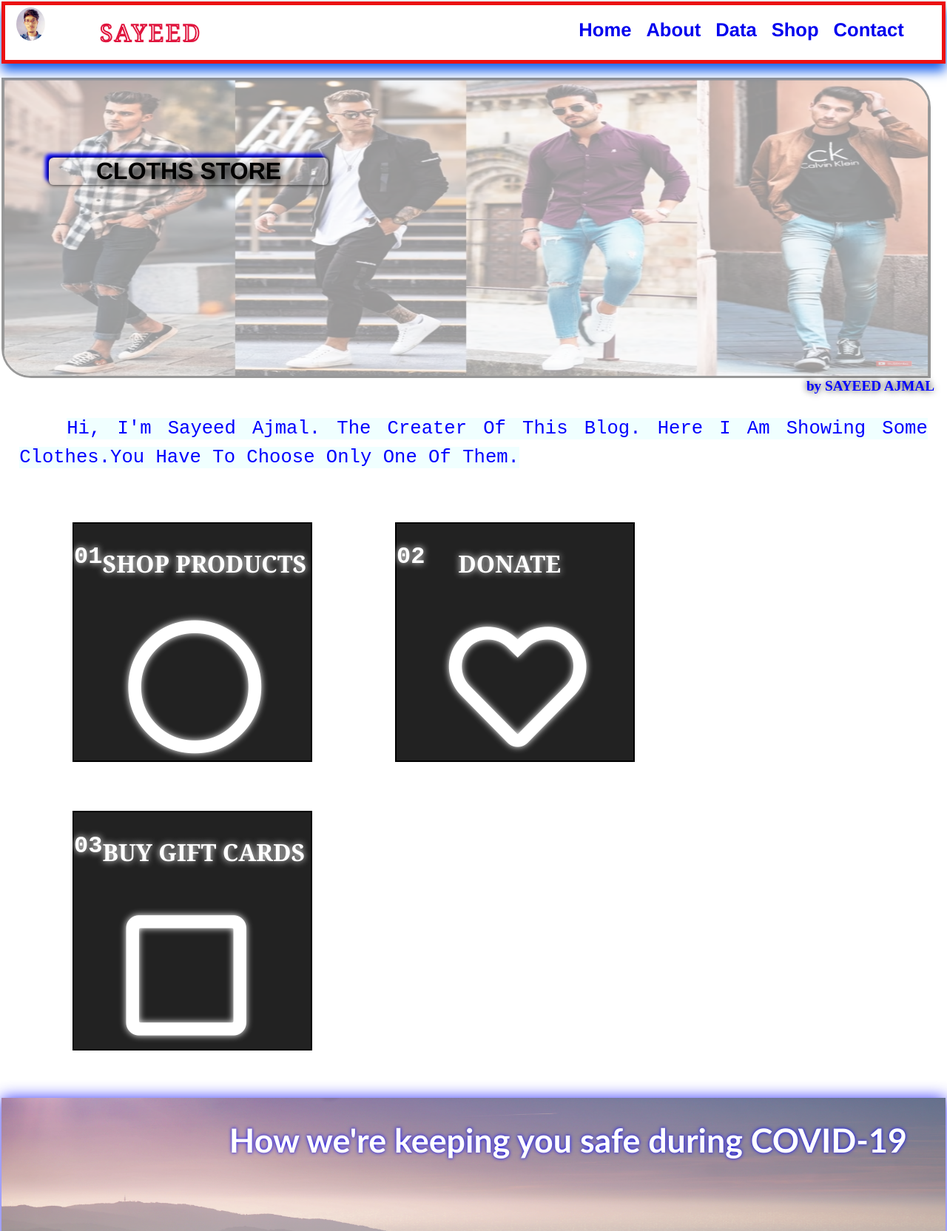
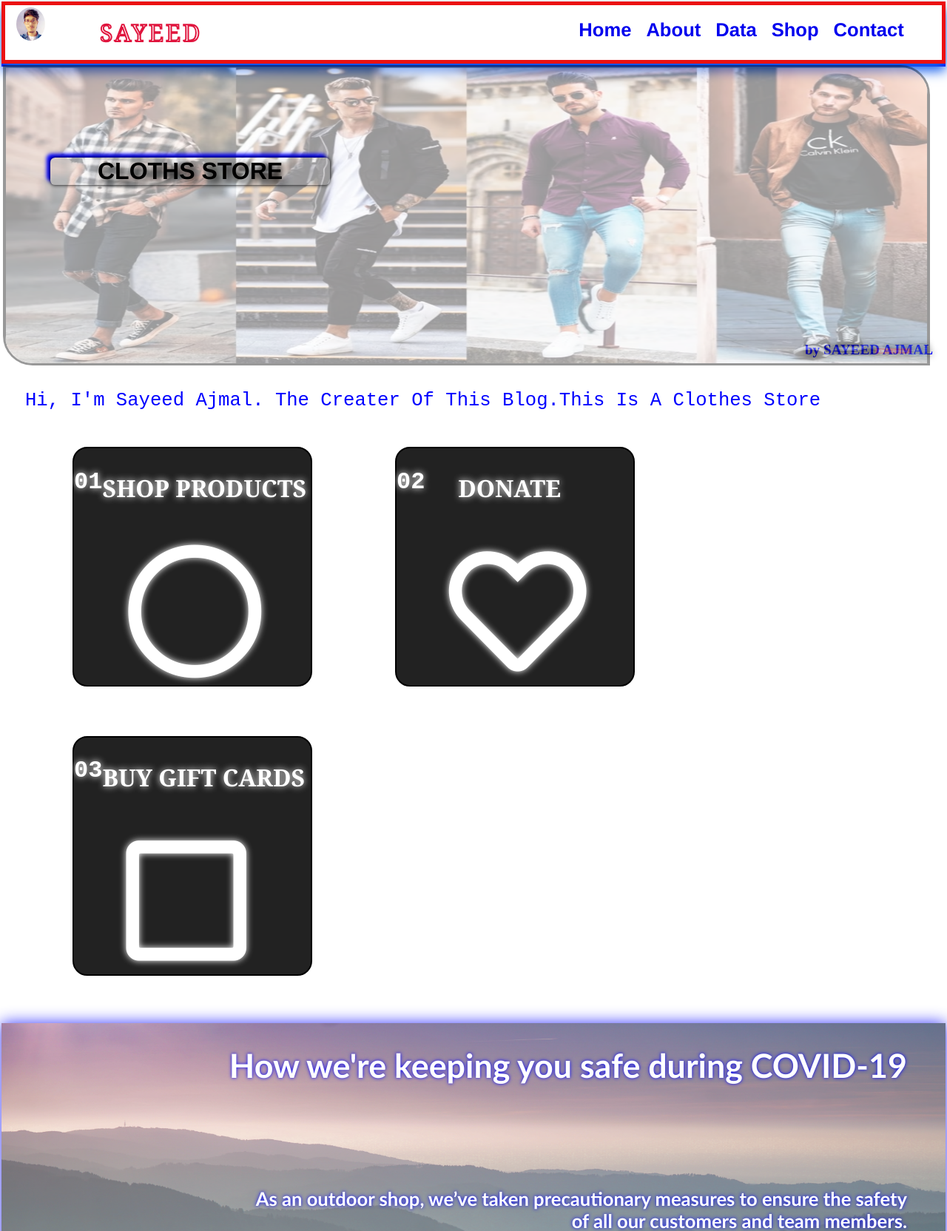
Before and after one commit to sayeedajmal/Mentorship-Sayeed, a PHP site: page /Main.php in a window 1280 px wide; the page is wider, and only the part inside the window is pictured. Shown: the top 1664 px of that part at 74% size. Run offline with PHP 8.4, Linux system fonts and the light colour scheme; some libraries are stand-ins or nearby versions.

Commit message:
fixed updates

```diff
--- a/CSS/header.css
+++ b/CSS/header.css
@@ -4,6 +4,10 @@ body {
 }
 html {
   font-size: 4rem;
+}
+header {
+  border: 2px solid blue;
+  height: 0rem;
 }
 .fas {
   color: black;
@@ -31,11 +35,12 @@ html {
   position: relative;
 }
 .mobile_navbar_dropdown {
-  background-color: rgb(50, 28, 248);
+  background-color: black;
   position: fixed;
-  top: 0.8rem;
+  top: 1.5rem;
   opacity: 0;
   width: 100vw;
+  color: white;
   transform: scale(0.3);
   transform-origin: top right;
   transition: transform 0.4s, opacity 0.2s;
@@ -47,6 +52,19 @@ html {
 .mobile_navbar_dropdown > ul {
   list-style-type: none;
   padding: 8px 0px;
+  color: white;
+  margin-top: 75%;
+}
+.mobile_navbar_dropdown > ul > li {
+  color: white;
+  font-size: 1rem;
+  padding-bottom: 0.5rem;
+}
+.mobile_navbar_dropdown > ul > li > a {
+  text-decoration: none;
+}
+.mobile_navbar_dropdown > ul > li > a:visited {
+  color: white;
 }
 .mobile_navbar_item:hover .mobile_navbar_dropdown {
   opacity: 1;
--- a/CSS/mainpage.css
+++ b/CSS/mainpage.css
@@ -24,7 +24,7 @@ header > img {
   border-radius: 0px 40px 0px 40px;
   display: block;
   float: left;
-  margin-bottom: 1rem;
+  margin-bottom: 0.5rem;
 }
 header > h1 {
   top: 3rem;
@@ -43,36 +43,28 @@ header > h1 {
 }
 
 header > h3 {
-  display: block;
-  position: relative;
-  text-align: right;
   font-size: 0.3rem;
-  top: -1rem;
   padding-right: 15px;
   color: blue;
   text-shadow: 0px 0px 10px black;
+  margin-top: -1rem;
+  float: right;
 }
 .container {
-  padding: 5px;
+  height: 3rem;
+  margin-top: 5rem;
+  margin-bottom: 0.5rem;
+}
+.container > text {
+  line-height: 0.5rem;
+  color: blue;
+  font-family: "Courier New", Courier, monospace;
+  text-transform: capitalize;
+  font-size: 0.4rem;
+  margin-right: 0.5rem;
+  margin-left: 0.5rem;
+  margin-top: -0.5rem;
   display: block;
-  position: relative;
-  top: -60px;
-  font-family: "Courier New", Courier, monospace;
-  line-height: 0.4rem;
-  font-size: 0.5rem;
-  text-align: justify;
-  text-justify: inter-word;
-  margin-left: 0.3rem;
-  margin-right: 0.3rem;
-}
-
-.container > text {
-  line-height: 0.6rem;
-  color: blue;
-  text-transform: capitalize;
-  background-color: azure;
-  font-size: 0.4rem;
-  margin: 1rem;
 }
 .center {
   display: block;
@@ -98,23 +90,9 @@ header > h3 {
   margin-bottom: 1rem;
   color: white;
   background-color: #222;
+  border-radius: 20px;
 }
-/* .first_product:hover,
-.second_product:hover,
-.third_product:hover {
-  display: block;
-  height: 5rem;
-  width: 5rem;
-  border: 2px solid black;
-  margin-left: auto;
-  margin-right: auto;
-  margin-bottom: 1rem;
-  color: white;
-  background-color: #222;
-  box-shadow: 0px 0px 20px blue;
-  border-radius: 20px;
-  cursor: pointer;
-} */
+
 /* HEADER IMAGE AND PRODUCTS  */
 @media screen and (min-width: 835px) {
   header > img {
@@ -420,7 +398,7 @@ header > h3 {
     border: 2px solid black;
     box-shadow: 0px 0px 10px 10px white;
     border-radius: 14px;
-    margin-top: 1rem;
+    margin-top: 1.5rem;
     height: 65%;
   }
   .shop_local > h1 {
--- a/Include/Header.php
+++ b/Include/Header.php
@@ -39,10 +39,7 @@
                 <div class="mobile_navbar_dropdown">
 
                     <ul>
-                        <a style="text-decoration: none;" href="#">
-                            <li>Info</li>
-                        </a>
-                        <li>About</li>
+                        <li><a href="/About.php">About</a></li>
                         <li>Data</li>
                         <li>Contact</li>
                         <li>Shop</li>
--- a/Main.php
+++ b/Main.php
@@ -12,8 +12,7 @@ include "Include/Header.php";
     <section>
         <!-- SOME PARAGRAPH -->
         <div class="container">
-            <text>Hi, I'm Sayeed Ajmal. The Creater of This Blog.
-                Here I am Showing Some Clothes.You have to Choose Only One of Them.</text>
+            <text>Hi, I'm Sayeed Ajmal. The Creater of This Blog.This Is A Clothes Store</text>
         </div>
 
         <div class="center">
```
